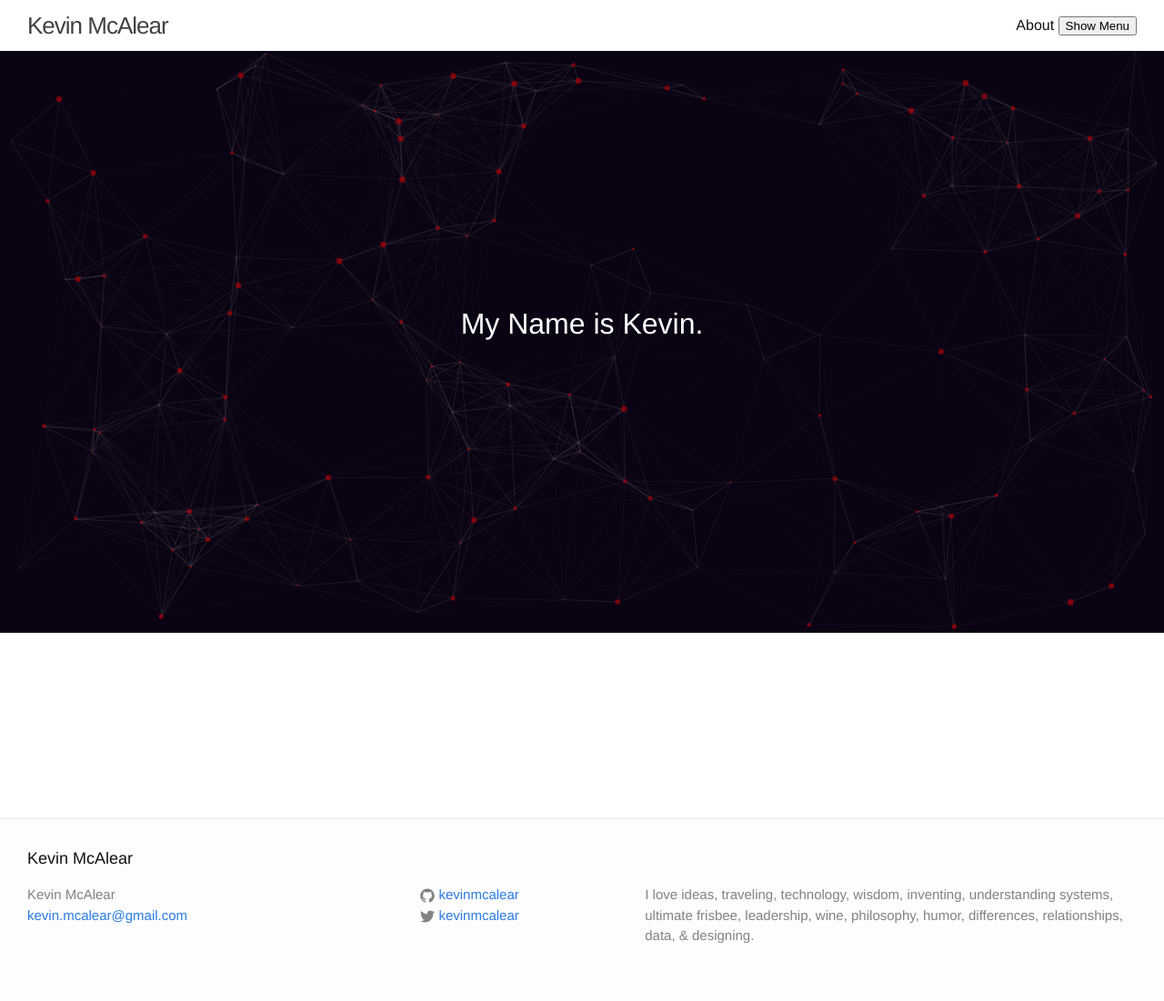
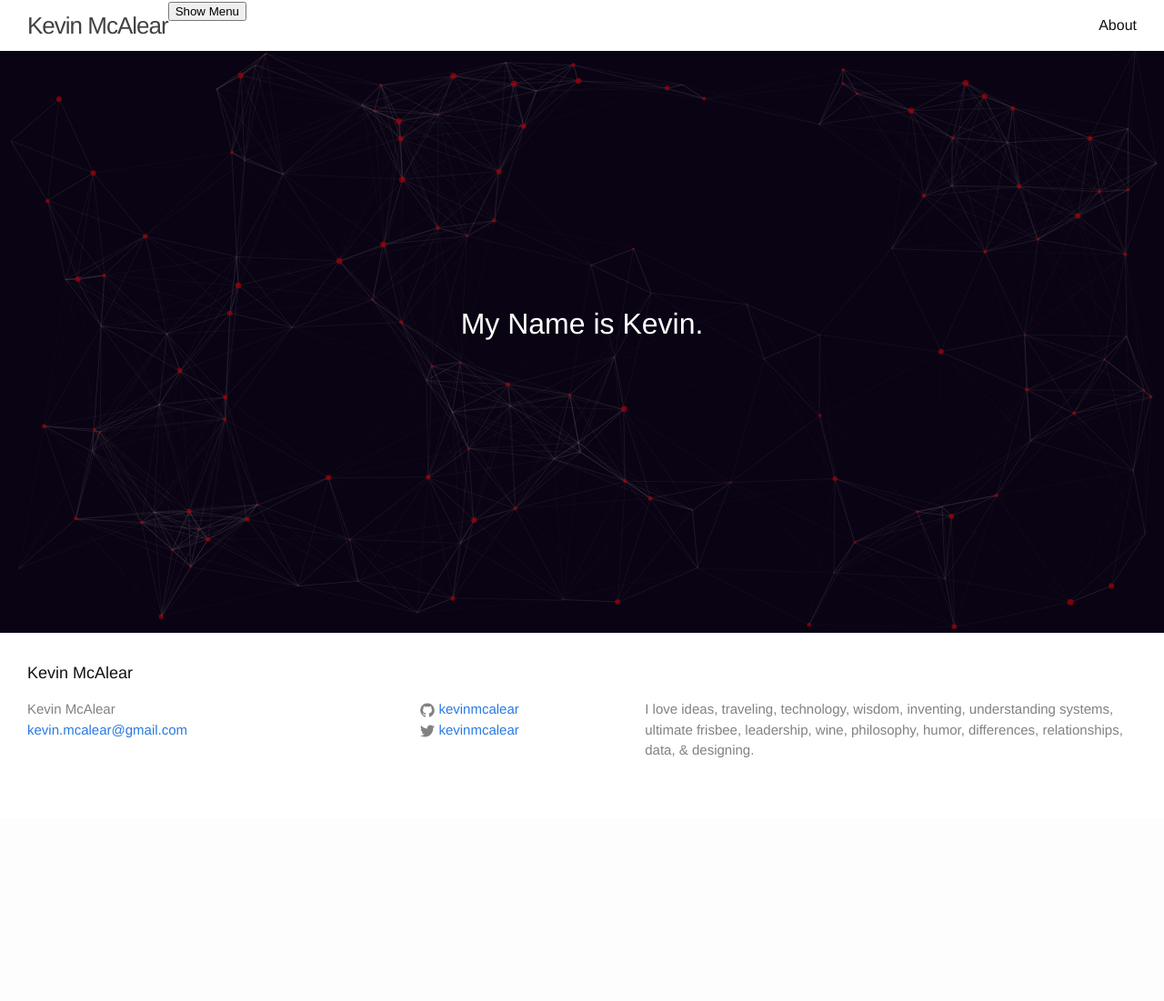
Before and after one commit to kevinmcalear/kevinmcalear.github.io, a Jekyll site: the page built from index.html, in a window 1280 px wide. Shown: the whole page at 91% size. Built offline with Jekyll 4.4.1, drawn with Linux system fonts in a browser that asks for light colours; some web fonts are replaced; after the commit the page ends 900 px from its top, so only the background shows below that.

Commit message:
messing with mobile

```diff
--- a/_includes/header.html
+++ b/_includes/header.html
@@ -18,10 +18,9 @@
           <a class="page-link" href="{{ page.url | prepend: site.baseurl }}">{{ page.title }}</a>
           {% endif %}
         {% endfor %}
-          <button id="showMenu">Show Menu</button>
       </div>
     </nav>
-
+    <button id="showMenu">Show Menu</button>
   </div>
 
 </header>
--- a/_layouts/default.html
+++ b/_layouts/default.html
@@ -11,11 +11,12 @@
         <div class="wrapper"><!-- wrapper needed for scroll -->
           {% include header.html %}
           {{ content }}
+          {% include footer.html %}
         </div>
       </div>
     </div>
     {% include menu.html %}
-    {% include footer.html %}
+
     {% include scripts.html %}
   </body>
 
```
